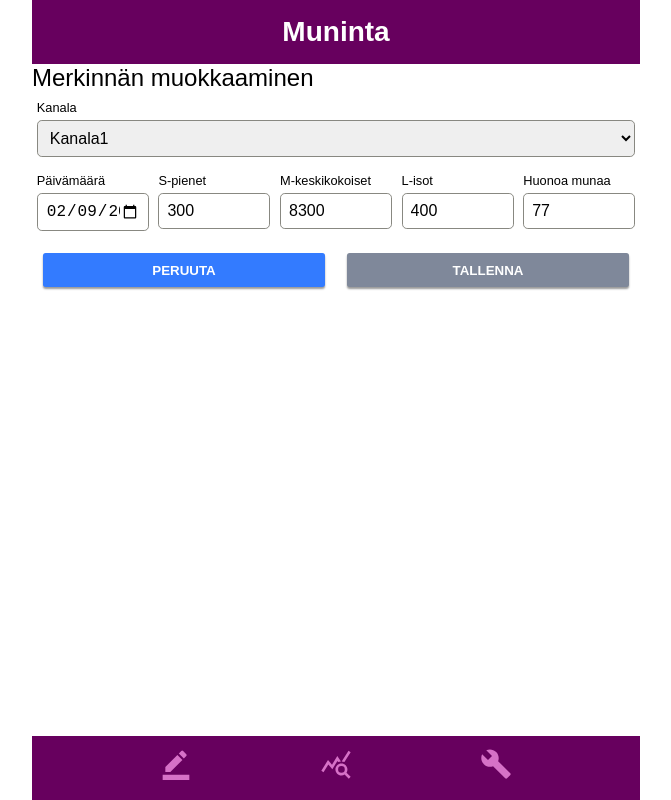
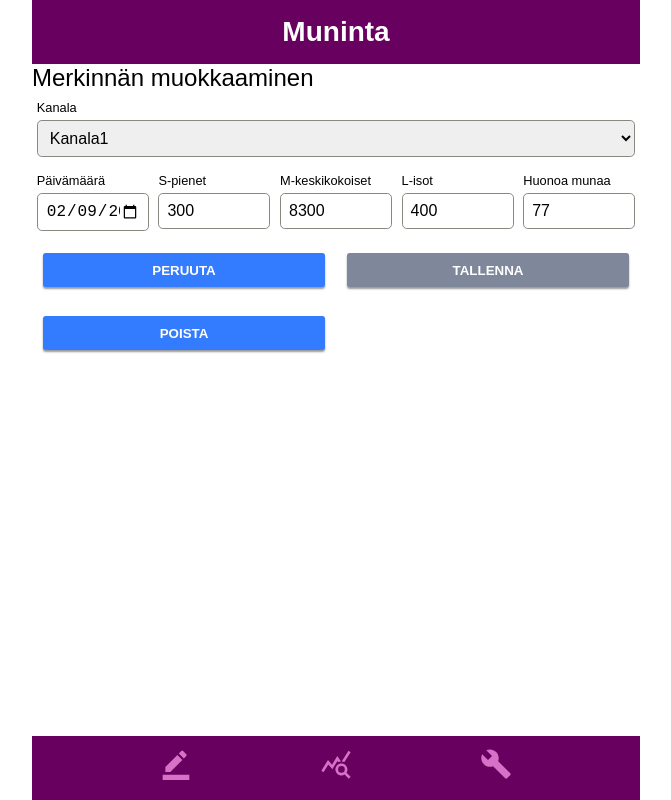
Before and after one commit to TMelnyk2021/Muninta, a React (Vite) app: page /edit/1 in a window 1280 px wide. Shown: the whole page, without its empty margins (304-975 px from the left). Built offline with nearby package versions, Linux system fonts and the light colour scheme.

Commit message:
lisää merkinnän poistotoiminnon

```diff
--- a/src/components/App/App.jsx
+++ b/src/components/App/App.jsx
@@ -5,6 +5,14 @@ import AppRouter from '../AppRouter'
 function App() {
 
   const [data, setData] = useState(testdata)
+
+  const handleItemDelete = (id) => {
+    let copy = data.slice()
+    copy = copy.filter(item => item.id !== id)
+    setData(copy)
+  }
+
+
 
   const handleItemSubmit = (newitem) => {
     let copy = data.slice()
@@ -28,7 +36,10 @@ function App() {
 
   return (
     <>
-   <AppRouter data={data} onItemSubmit={handleItemSubmit} />
+        <AppRouter data={data}
+                 onItemSubmit={handleItemSubmit}
+                 onItemDelete={handleItemDelete} />
+
 
 
     </>
--- a/src/components/AppRouter/AppRouter.jsx
+++ b/src/components/AppRouter/AppRouter.jsx
@@ -21,7 +21,8 @@ function AppRouter(props) {
         { path: "settings", element: <Settings /> },
         { path: "add", element: <AddItem onItemSubmit={props.onItemSubmit} /> },
         { path: "edit/:id",
-          element: <EditItem onItemSubmit={props.onItemSubmit} />,
+          element: <EditItem onItemSubmit={props.onItemSubmit}
+          onItemDelete={props.onItemDelete} />,
           loader: ({params}) => {
             const item = props.data.filter(item => item.id === params.id).shift()
             if (item) {
--- a/src/components/EditItem/EditItem.jsx
+++ b/src/components/EditItem/EditItem.jsx
@@ -8,8 +8,11 @@ function EditItem(props) {
 
   return (
     <div className={styles.edititem}>
+
       <h2>Merkinnän muokkaaminen</h2>
-     <ItemForm onItemSubmit={props.onItemSubmit} formData={data.item} />
+      <ItemForm onItemSubmit={props.onItemSubmit}
+                onItemDelete={props.onItemDelete}
+                formData={data.item} />
 
     </div>
   )
--- a/src/components/ItemForm/ItemForm.jsx
+++ b/src/components/ItemForm/ItemForm.jsx
@@ -46,6 +46,10 @@ function ItemForm(props) {
   }
 
 
+  const handleDelete = () => {
+    props.onItemDelete(values.id)
+    navigate(-1)
+  }
 
   return (
     <form onSubmit={handleSubmit}>
@@ -118,6 +122,14 @@ function ItemForm(props) {
 
             </div>
           </div>
+          { props.onItemDelete ?
+            <div className={styles.itemform_row}>
+              <div>
+                <Button secondary onClick={handleDelete}>POISTA</Button>
+              </div>
+              <div></div>
+            </div>
+            : null }
 
     </div>
   </form>
```
